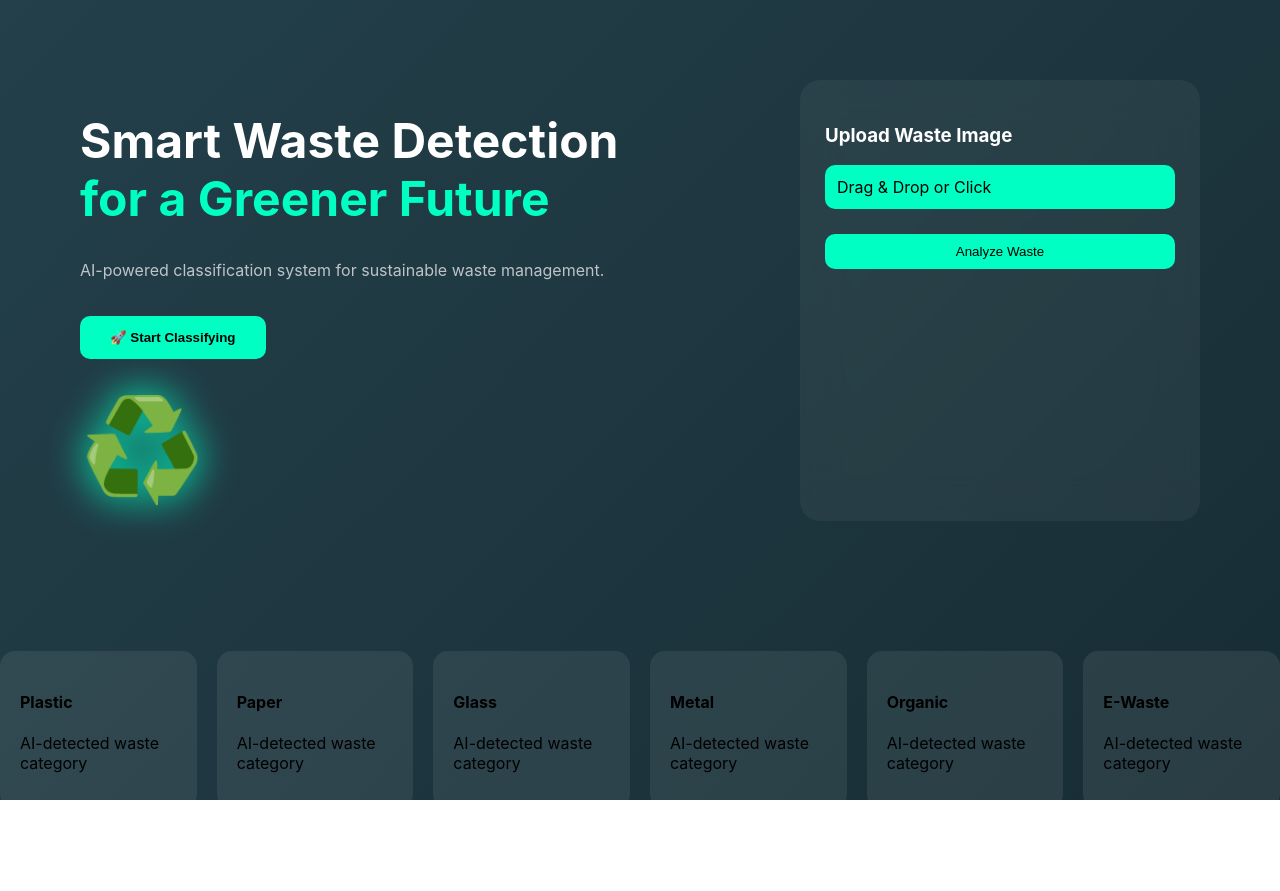
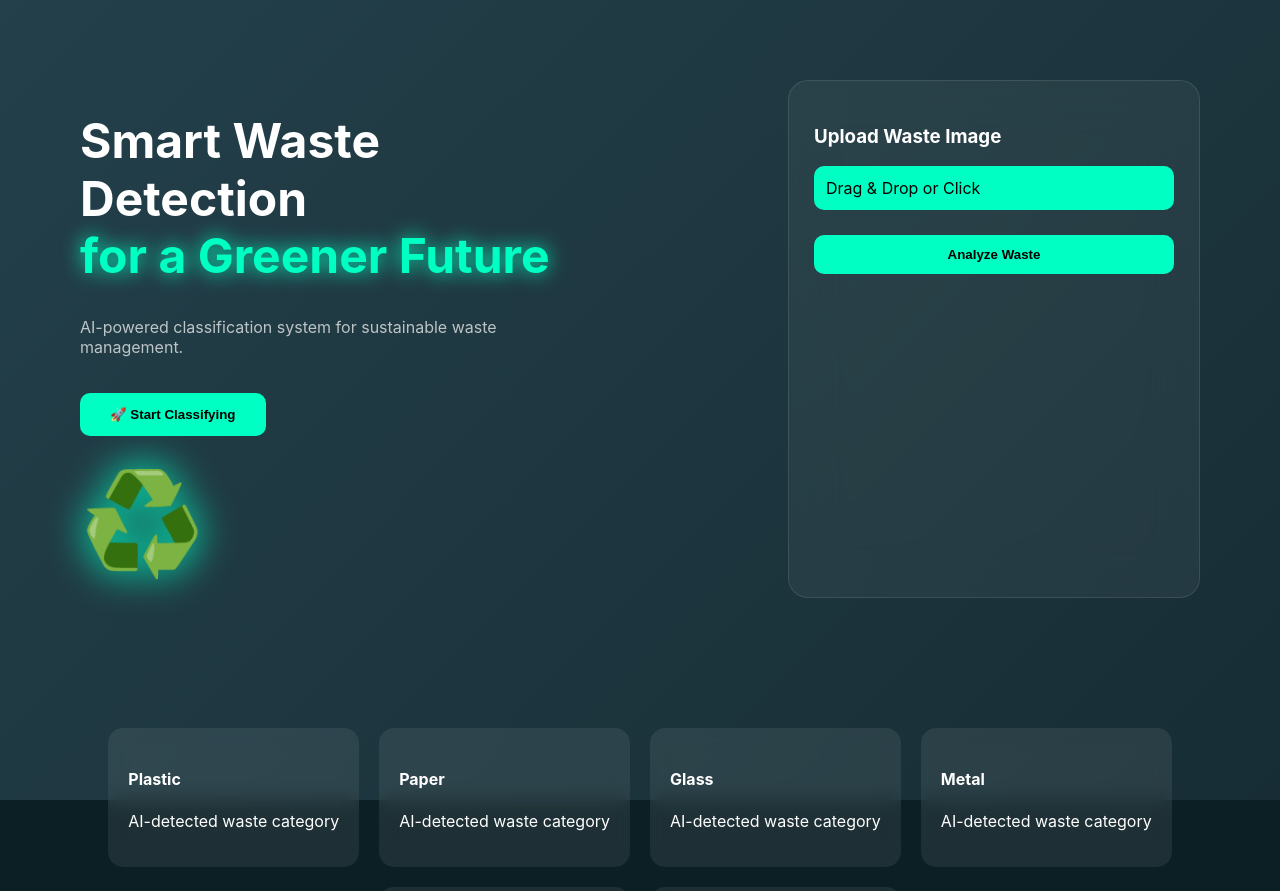
Before and after one commit to dkms2007/AI-Waste-System, a Next.js app: page / in a window 1280 px wide. Shown: the top 891 px of the page. Built offline with nearby package versions, Linux system fonts and the light colour scheme.

Commit message:
Update index.js

```diff
--- a/pages/index.js
+++ b/pages/index.js
@@ -47,34 +47,33 @@ export default function Home() {
   return (
     <>
       <style>{`
-        body { margin:0; font-family:Inter, sans-serif; }
+        body {
+          margin: 0;
+          font-family: Inter, sans-serif;
+          background: #0b1f24;
+          color: white;
+        }
 
         @keyframes gradientMove {
-          0%{background-position:0% 50%}
-          50%{background-position:100% 50%}
-          100%{background-position:0% 50%}
+          0% { background-position: 0% 50% }
+          50% { background-position: 100% 50% }
+          100% { background-position: 0% 50% }
         }
 
         @keyframes float {
-          0%{transform:translateY(0)}
-          50%{transform:translateY(-12px)}
-          100%{transform:translateY(0)}
+          0% { transform: translateY(0) }
+          50% { transform: translateY(-15px) }
+          100% { transform: translateY(0) }
         }
 
-        @keyframes glow {
-          0%{box-shadow:0 0 10px #00ffc3}
-          50%{box-shadow:0 0 30px #00ffc3}
-          100%{box-shadow:0 0 10px #00ffc3}
-        }
-
-        @keyframes fadeIn {
-          from{opacity:0; transform:translateY(20px)}
-          to{opacity:1; transform:translateY(0)}
+        @keyframes glowPulse {
+          0% { box-shadow: 0 0 10px #00ffc3 }
+          50% { box-shadow: 0 0 30px #00ffc3 }
+          100% { box-shadow: 0 0 10px #00ffc3 }
         }
 
         @keyframes spin {
-          from { transform: rotate(0deg); }
-          to { transform: rotate(360deg); }
+          to { transform: rotate(360deg) }
         }
       `}</style>
 
@@ -86,7 +85,7 @@ export default function Home() {
         <div style={styles.left}>
           <h1 style={styles.title}>
             Smart Waste Detection <br />
-            <span style={{ color: "#00ffc3" }}>for a Greener Future</span>
+            <span style={styles.highlight}>for a Greener Future</span>
           </h1>
 
           <p style={styles.sub}>
@@ -104,14 +103,11 @@ export default function Home() {
             🚀 Start Classifying
           </button>
 
-          {/* FAKE HOLOGRAM */}
-          <div style={styles.holo}>
-            ♻️
-          </div>
+          <div style={styles.holo}>♻️</div>
         </div>
 
         {/* RIGHT PANEL */}
-        <div style={styles.panel}>
+        <div style={styles.panel} id="classifier">
           <h3>Upload Waste Image</h3>
 
           <label style={styles.upload}>
@@ -129,10 +125,12 @@ export default function Home() {
 
           {result && !loading && (
             <div style={styles.resultBox}>
-              <h2>{result}</h2>
+              <h2 style={{ color: "#00ffc3" }}>{result}</h2>
+
               <div style={styles.circle}>
                 <span>{confidence}%</span>
               </div>
+
               <p style={styles.tip}>
                 Dispose responsibly for a sustainable environment.
               </p>
@@ -141,7 +139,7 @@ export default function Home() {
         </div>
       </div>
 
-      {/* CATEGORY CARDS */}
+      {/* CARDS */}
       <div style={styles.cards}>
         {["Plastic", "Paper", "Glass", "Metal", "Organic", "E-Waste"].map(
           (item, i) => (
@@ -170,7 +168,7 @@ export default function Home() {
       </div>
 
       <footer style={styles.footer}>
-        ⚡ Built by Aarush • Denisha • Dhairya • Gayatri • Zeel
+        Built by Aarush • Denisha • Dhairya • Gayatri • Zeel
       </footer>
     </>
   );
@@ -184,7 +182,7 @@ const styles = {
     background:
       "linear-gradient(-45deg,#0f2027,#203a43,#2c5364,#00ffc3)",
     backgroundSize: "400% 400%",
-    animation: "gradientMove 15s infinite",
+    animation: "gradientMove 15s ease infinite",
     zIndex: -1,
   },
 
@@ -192,16 +190,21 @@ const styles = {
     display: "flex",
     justifyContent: "space-between",
     padding: "80px",
-    color: "white",
+    flexWrap: "wrap",
   },
 
   left: {
-    maxWidth: "50%",
+    maxWidth: "500px",
   },
 
   title: {
     fontSize: "3rem",
-    lineHeight: "1.2",
+    lineHeight: 1.2,
+  },
+
+  highlight: {
+    color: "#00ffc3",
+    textShadow: "0 0 20px #00ffc3",
   },
 
   sub: {
@@ -227,11 +230,12 @@ const styles = {
   },
 
   panel: {
-    width: "350px",
+    width: "360px",
     padding: "25px",
     borderRadius: "20px",
     background: "rgba(255,255,255,0.05)",
-    backdropFilter: "blur(20px)",
+    backdropFilter: "blur(25px)",
+    border: "1px solid rgba(255,255,255,0.1)",
   },
 
   upload: {
@@ -252,12 +256,13 @@ const styles = {
 
   analyze: {
     marginTop: "10px",
-    padding: "10px",
+    padding: "12px",
     background: "#00ffc3",
     border: "none",
     width: "100%",
     borderRadius: "10px",
     cursor: "pointer",
+    fontWeight: "bold",
   },
 
   loader: {
@@ -277,13 +282,14 @@ const styles = {
 
   circle: {
     margin: "10px auto",
-    width: "80px",
-    height: "80px",
+    width: "90px",
+    height: "90px",
     borderRadius: "50%",
     border: "4px solid #00ffc3",
     display: "flex",
     alignItems: "center",
     justifyContent: "center",
+    animation: "glowPulse 2s infinite",
   },
 
   tip: {
@@ -295,6 +301,7 @@ const styles = {
     display: "flex",
     justifyContent: "center",
     gap: "20px",
+    flexWrap: "wrap",
     marginTop: "50px",
   },
 
@@ -302,14 +309,16 @@ const styles = {
     padding: "20px",
     borderRadius: "15px",
     background: "rgba(255,255,255,0.08)",
+    backdropFilter: "blur(10px)",
     transition: "0.3s",
+    cursor: "pointer",
   },
 
   stats: {
     display: "flex",
     justifyContent: "space-around",
     marginTop: "50px",
-    color: "white",
+    textAlign: "center",
   },
 
   footer: {
```
